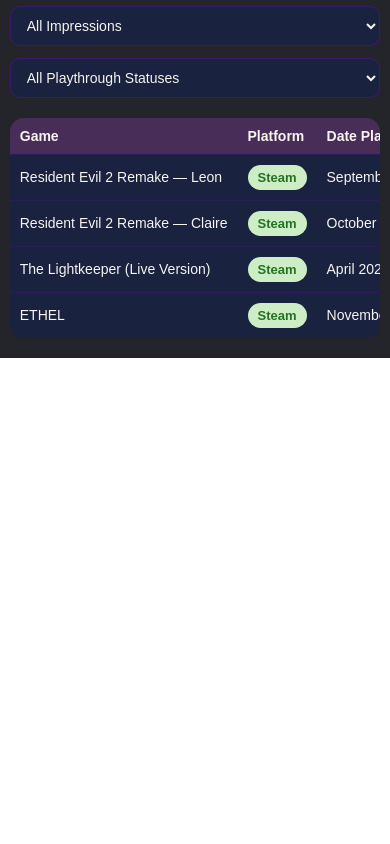
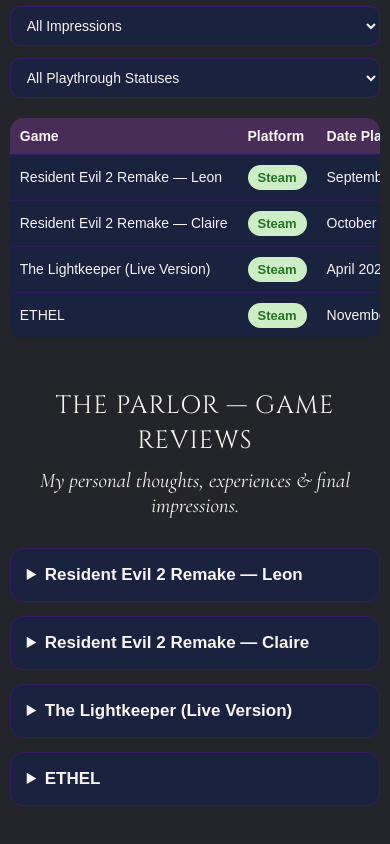
Before and after one commit to KlawdiaTV/Full-Games, a plain HTML site: page index.html in a window 390 px wide. Shown: the part 1113-1957 px from the top of the page. Before the commit the page ends 1471 px from the top, so only its background shows below. Drawn offline with nearby package versions, Linux system fonts and the light colour scheme.

Commit message:
Update index.html

```diff
--- a/index.html
+++ b/index.html
@@ -7,12 +7,18 @@
 
   <title>THE PARLOR - FULL GAMES</title>
 
-  <!-- Cinematic fonts -->
+  <!-- CINEMATIC FONTS -->
+
   <link rel="preconnect" href="https://fonts.googleapis.com">
   <link rel="preconnect" href="https://fonts.gstatic.com" crossorigin>
   <link href="https://fonts.googleapis.com/css2?family=Cinzel:wght@400;500;600&family=Cormorant+Garamond:ital,wght@1,400;1,500&display=swap" rel="stylesheet">
 
   <style>
+
+    /* =========================
+       GENERAL PAGE DESIGN
+    ========================= */
+
     body {
       margin: 0;
       font-family: Arial, sans-serif;
@@ -33,7 +39,10 @@
       margin: 40px auto;
     }
 
-    /* PAGE TITLE */
+
+    /* =========================
+       PAGE TITLE
+    ========================= */
 
     h1 {
       font-family: 'Cinzel', serif;
@@ -57,7 +66,10 @@
       margin: 0 0 35px;
     }
 
-    /* TWITCH PLAYER AND CHAT */
+
+    /* =========================
+       TWITCH PLAYER AND CHAT
+    ========================= */
 
     .twitch-layout {
       display: grid;
@@ -89,7 +101,10 @@
       display: block;
     }
 
-    /* SUMMARY */
+
+    /* =========================
+       GAME SUMMARY
+    ========================= */
 
     .summary {
       background: rgba(26, 35, 64, 0.96);
@@ -99,7 +114,10 @@
       margin-bottom: 20px;
     }
 
-    /* SEARCH AND FILTERS */
+
+    /* =========================
+       SEARCH AND FILTERS
+    ========================= */
 
     .controls {
       display: flex;
@@ -132,7 +150,10 @@
       border-color: #7f09c2;
     }
 
-    /* GAME TABLE */
+
+    /* =========================
+       GAME TABLE
+    ========================= */
 
     table {
       width: 100%;
@@ -163,7 +184,10 @@
       background: rgba(20, 87, 141, 0.55);
     }
 
-    /* BADGES */
+
+    /* =========================
+       BADGES
+    ========================= */
 
     .badge {
       display: inline-block;
@@ -196,7 +220,10 @@
       color: #7b1e1e;
     }
 
-    /* LINKS */
+
+    /* =========================
+       LINKS
+    ========================= */
 
     a {
       color: #c75cff;
@@ -207,9 +234,82 @@
       text-decoration: underline;
     }
 
-    /* RESPONSIVE DESIGN */
+
+    /* =========================
+       GAME REVIEWS SECTION
+    ========================= */
+
+    .reviews-section {
+      margin-top: 50px;
+      margin-bottom: 50px;
+    }
+
+    .reviews-title {
+      font-family: 'Cinzel', serif;
+      font-size: clamp(28px, 4vw, 42px);
+      font-weight: 400;
+      letter-spacing: 3px;
+      line-height: 1.4;
+      color: #f8f4ef;
+      text-align: center;
+      margin-bottom: 10px;
+    }
+
+    .reviews-subtitle {
+      font-family: 'Cormorant Garamond', serif;
+      font-size: 24px;
+      font-style: italic;
+      color: #f8f4ef;
+      text-align: center;
+      margin: 0 0 30px;
+    }
+
+    .review-card {
+      background: rgba(26, 35, 64, 0.96);
+      border: 1px solid rgba(127, 9, 194, 0.30);
+      border-radius: 14px;
+      margin-bottom: 14px;
+      overflow: hidden;
+    }
+
+    .review-card summary {
+      padding: 20px;
+      cursor: pointer;
+      font-size: 17px;
+      font-weight: bold;
+      color: #f8f4ef;
+    }
+
+    .review-card summary:hover {
+      background: rgba(20, 87, 141, 0.35);
+    }
+
+    .review-card[open] summary {
+      border-bottom: 1px solid rgba(127, 9, 194, 0.30);
+      background: rgba(74, 45, 89, 0.35);
+    }
+
+    .review-content {
+      padding: 20px;
+      line-height: 1.8;
+      color: #f8f4ef;
+    }
+
+    .review-content p {
+      margin: 12px 0;
+    }
+
+    .review-content .badge {
+      margin-bottom: 10px;
+    }
+
+
+    /* =========================
+       RESPONSIVE DESIGN
+    ========================= */
 
     @media (max-width: 1000px) {
+
       .twitch-layout {
         grid-template-columns: 1fr;
       }
@@ -225,6 +325,7 @@
     }
 
     @media (max-width: 800px) {
+
       .container {
         width: 95%;
         margin: 20px auto;
@@ -261,9 +362,27 @@
       td {
         padding: 10px;
       }
+
+      .reviews-title {
+        font-size: 28px;
+        letter-spacing: 2px;
+      }
+
+      .reviews-subtitle {
+        font-size: 21px;
+      }
+
+      .review-card summary {
+        padding: 16px;
+      }
+
+      .review-content {
+        padding: 16px;
+      }
     }
 
     @media (max-width: 480px) {
+
       h1 {
         font-size: 28px;
         letter-spacing: 1px;
@@ -272,7 +391,13 @@
       .intro {
         font-size: 19px;
       }
+
+      .reviews-title {
+        font-size: 25px;
+        letter-spacing: 1px;
       }
+    }
+
   </style>
 </head>
 
@@ -280,7 +405,10 @@
 
   <div class="container">
 
-    <!-- PAGE TITLE -->
+
+    <!-- =========================
+         PAGE TITLE
+    ========================= -->
 
     <h1>THE PARLOR - FULL GAMES</h1>
 
@@ -291,7 +419,9 @@
     </p>
 
 
-    <!-- TWITCH PLAYER AND CHAT -->
+    <!-- =========================
+         TWITCH PLAYER AND CHAT
+    ========================= -->
 
     <div class="twitch-layout">
 
@@ -313,9 +443,12 @@
     </div>
 
 
-    <!-- GAME SUMMARY -->
+    <!-- =========================
+         GAME SUMMARY
+    ========================= -->
 
     <div class="summary" id="summary" aria-live="polite">
+
       <strong>Games Listed:</strong>
       <span id="totalGames">0</span>
 
@@ -328,10 +461,13 @@
 
       <strong>In Progress:</strong>
       <span id="ongoingGames">0</span>
+
     </div>
 
 
-    <!-- SEARCH AND FILTERS -->
+    <!-- =========================
+         SEARCH AND FILTERS
+    ========================= -->
 
     <div class="controls">
 
@@ -367,7 +503,9 @@
     </div>
 
 
-    <!-- FULL GAMES TABLE -->
+    <!-- =========================
+         FULL GAMES TABLE
+    ========================= -->
 
     <table>
 
@@ -384,20 +522,31 @@
 
       <tbody>
 
-        <!-- GAME 1 -->
+
+        <!-- GAME 1: RESIDENT EVIL 2 LEON -->
 
         <tr>
           <td>Resident Evil 2 Remake — Leon</td>
-  <td><span class="badge steam">Steam</span></td>
+
+          <td>
+            <span class="badge steam">Steam</span>
+          </td>
+
           <td>September 2026</td>
+
           <td>
-      <span class="badge loved">Really Enjoyed It</span>
+            <span class="badge loved">
+              Really Enjoyed It
+            </span>
           </td>
+
           <td>
             <span class="badge completed">Completed</span>
           </td>
+
           <td>
-    <a href="https://www.youtube.com/watch?v=GgSDyaMH3EE"
+            <a
+              href="https://www.youtube.com/watch?v=GgSDyaMH3EE"
               target="_blank"
               rel="noopener noreferrer">
               VIDEO — PART 1
@@ -406,20 +555,30 @@
         </tr>
 
 
-        <!-- GAME 2 -->
+        <!-- GAME 2: RESIDENT EVIL 2 CLAIRE -->
 
         <tr>
           <td>Resident Evil 2 Remake — Claire</td>
-  <td><span class="badge steam">Steam</span></td>
+
+          <td>
+            <span class="badge steam">Steam</span>
+          </td>
+
           <td>October 2026</td>
+
           <td>
-          <span class="badge loved">Really Enjoyed It</span>
+            <span class="badge loved">
+              Really Enjoyed It
+            </span>
           </td>
+
           <td>
             <span class="badge completed">Completed</span>
           </td>
+
           <td>
-    <a href="https://www.youtube.com/watch?v=E24npFD_Y_c"
+            <a
+              href="https://www.youtube.com/watch?v=E24npFD_Y_c"
               target="_blank"
               rel="noopener noreferrer">
               VIDEO — PART 1
@@ -428,20 +587,28 @@
         </tr>
 
 
-        <!-- GAME 3 -->
+        <!-- GAME 3: THE LIGHTKEEPER -->
 
         <tr>
           <td>The Lightkeeper (Live Version)</td>
-  <td><span class="badge steam">Steam</span></td>
+
+          <td>
+            <span class="badge steam">Steam</span>
+          </td>
+
           <td>April 2026</td>
+
           <td>
             <span class="badge liked">Interesting</span>
           </td>
+
           <td>
             <span class="badge completed">Completed</span>
           </td>
+
           <td>
-    <a href="https://www.youtube.com/live/Aa2xIrWeydA?si=UDEVSdDeMdxeUBCZ"
+            <a
+              href="https://www.youtube.com/live/Aa2xIrWeydA?si=UDEVSdDeMdxeUBCZ"
               target="_blank"
               rel="noopener noreferrer">
               LIVE VOD
@@ -450,29 +617,159 @@
         </tr>
 
 
-        <!-- GAME 4 -->
+        <!-- GAME 4: ETHEL -->
 
         <tr>
           <td>ETHEL</td>
-          <td><span class="badge steam">Steam</span></td>
+
+          <td>
+            <span class="badge steam">Steam</span>
+          </td>
+
           <td>November 6, 2026</td>
+
           <td>
             <span class="badge skip">Not For Me</span>
           </td>
+
           <td>
             <span class="badge completed">Completed</span>
           </td>
+
           <td>-</td>
         </tr>
+
 
       </tbody>
 
     </table>
 
+
+
+    <!-- =========================
+         THE PARLOR - GAME REVIEWS
+    ========================= -->
+
+    <section class="reviews-section">
+
+      <h2 class="reviews-title">
+        THE PARLOR — GAME REVIEWS
+      </h2>
+
+      <p class="reviews-subtitle">
+        My personal thoughts, experiences &amp; final impressions.
+      </p>
+
+
+      <!-- REVIEW 1: RESIDENT EVIL 2 LEON -->
+
+      <details class="review-card">
+
+        <summary>
+          Resident Evil 2 Remake — Leon
+        </summary>
+
+        <div class="review-content">
+
+          <span class="badge loved">
+            Really Enjoyed It
+          </span>
+
+          <p>
+            My personal review of Leon's playthrough
+            will go here.
+          </p>
+
+        </div>
+
+      </details>
+
+
+
+      <!-- REVIEW 2: RESIDENT EVIL 2 CLAIRE -->
+
+      <details class="review-card">
+
+        <summary>
+          Resident Evil 2 Remake — Claire
+        </summary>
+
+        <div class="review-content">
+
+          <span class="badge loved">
+            Really Enjoyed It
+          </span>
+
+          <p>
+            My personal review of Claire's playthrough
+            will go here.
+          </p>
+
+        </div>
+
+      </details>
+
+
+
+      <!-- REVIEW 3: THE LIGHTKEEPER -->
+
+      <details class="review-card">
+
+        <summary>
+          The Lightkeeper (Live Version)
+        </summary>
+
+        <div class="review-content">
+
+          <span class="badge liked">
+            Interesting
+          </span>
+
+          <p>
+            My personal review of The Lightkeeper
+            will go here.
+          </p>
+
+        </div>
+
+      </details>
+
+
+
+      <!-- REVIEW 4: ETHEL -->
+
+      <details class="review-card">
+
+        <summary>
+          ETHEL
+        </summary>
+
+        <div class="review-content">
+
+          <span class="badge skip">
+            Not For Me
+          </span>
+
+          <p>
+            My personal review of ETHEL
+            will go here.
+          </p>
+
+        </div>
+
+      </details>
+
+
+    </section>
+
+
   </div>
 
 
-  <!-- SEARCH, FILTER AND COUNTERS -->
+
+  <!-- =========================
+       SEARCH, FILTER AND COUNTERS
+  ========================= -->
 
   <script>
 
@@ -503,6 +800,7 @@
       rows.filter(row =>
         row.cells[4].textContent.trim() === "In Progress"
       ).length;
+
 
 
     // SEARCH AND FILTER FUNCTION
```
Lines whose indentation alone changed are shown as unchanged.
